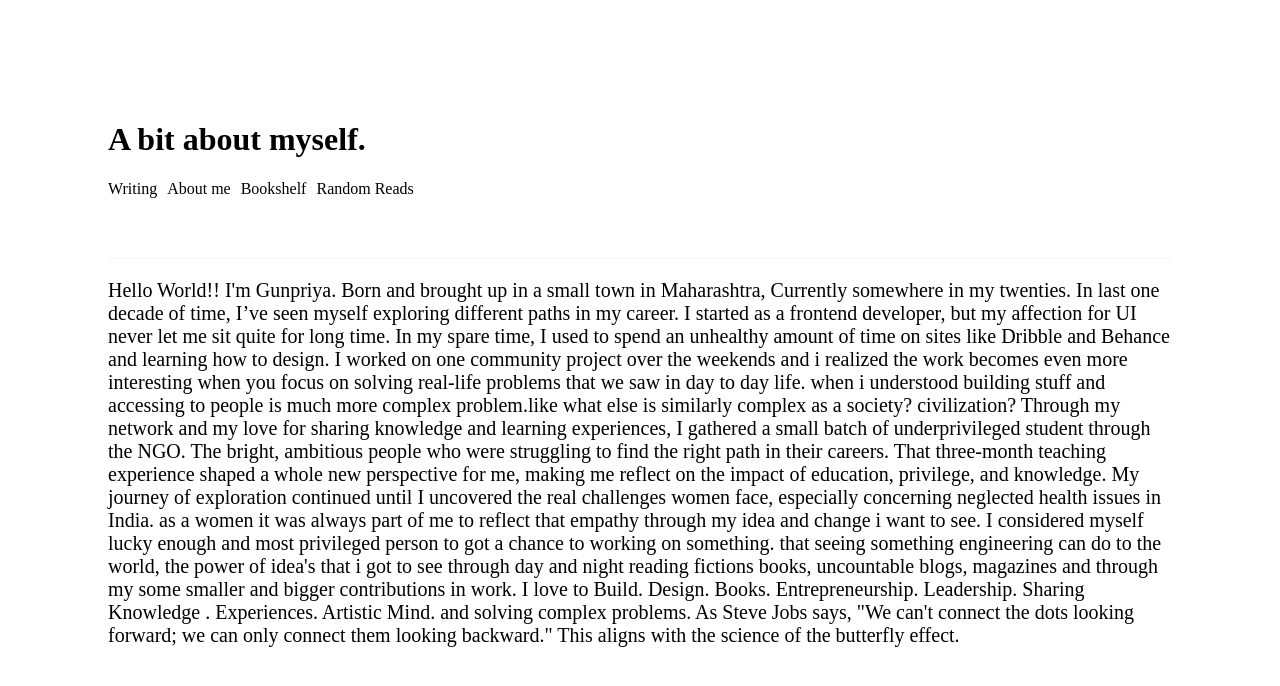
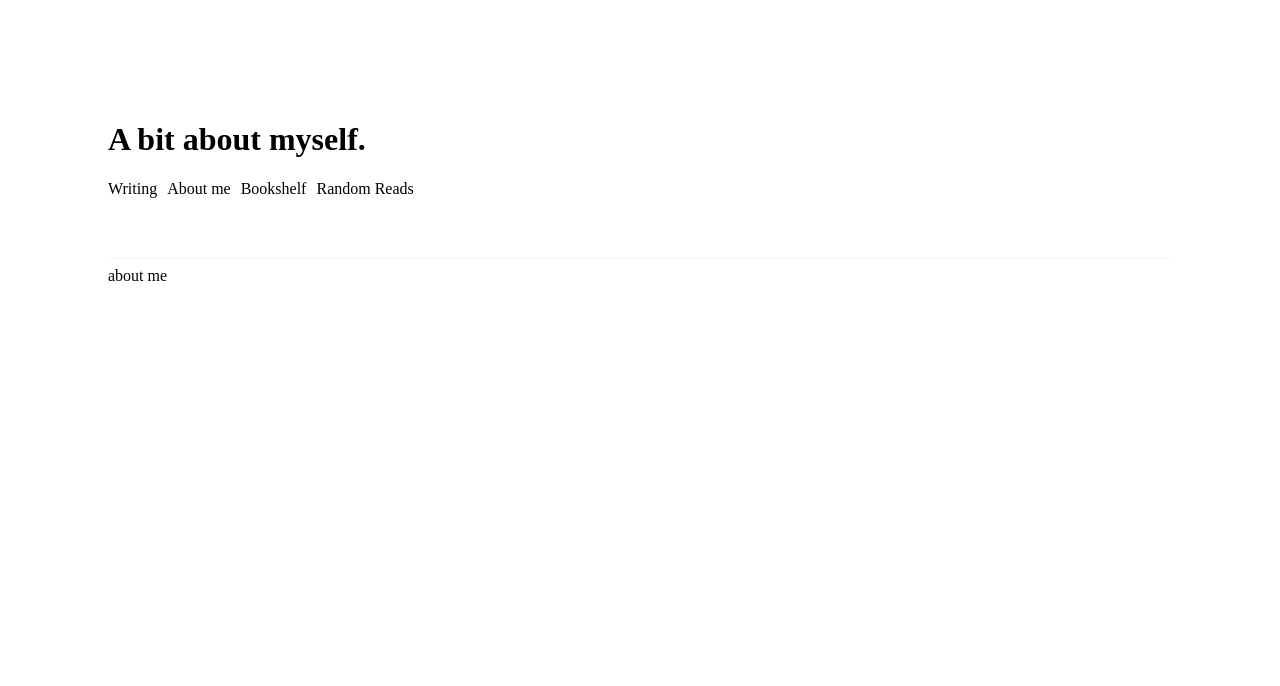
Before and after one commit to priyasarpate/my-site, a Next.js app: page /about in a window 1280 px wide. Shown: the top 686 px of the page. Built offline with nearby package versions, Linux system fonts and the light colour scheme.

Commit message:
new changes

```diff
--- a/pages/about.jsx
+++ b/pages/about.jsx
@@ -8,38 +8,7 @@ export default function about() {
         <h1 className={styles.blogTitle}>A bit about myself.</h1>
         <Navbar />
       </div>
-      <p style={{ fontSize: "20px" }}>
-        Hello World!! I'm Gunpriya. Born and brought up in a small town in
-        Maharashtra, Currently somewhere in my twenties. In last one decade of
-        time, I’ve seen myself exploring different paths in my career. I started
-        as a frontend developer, but my affection for UI never let me sit quite
-        for long time. In my spare time, I used to spend an unhealthy amount of
-        time on sites like Dribble and Behance and learning how to design. I
-        worked on one community project over the weekends and i realized the
-        work becomes even more interesting when you focus on solving real-life
-        problems that we saw in day to day life. when i understood building
-        stuff and accessing to people is much more complex problem.like what
-        else is similarly complex as a society? civilization? Through my network
-        and my love for sharing knowledge and learning experiences, I gathered a
-        small batch of underprivileged student through the NGO. The bright,
-        ambitious people who were struggling to find the right path in their
-        careers. That three-month teaching experience shaped a whole new
-        perspective for me, making me reflect on the impact of education,
-        privilege, and knowledge. My journey of exploration continued until I
-        uncovered the real challenges women face, especially concerning
-        neglected health issues in India. as a women it was always part of me to
-        reflect that empathy through my idea and change i want to see. I
-        considered myself lucky enough and most privileged person to got a
-        chance to working on something. that seeing something engineering can do
-        to the world, the power of idea's that i got to see through day and
-        night reading fictions books, uncountable blogs, magazines and through
-        my some smaller and bigger contributions in work. I love to Build.
-        Design. Books. Entrepreneurship. Leadership. Sharing Knowledge .
-        Experiences. Artistic Mind. and solving complex problems. As Steve Jobs
-        says, "We can't connect the dots looking forward; we can only connect
-        them looking backward." This aligns with the science of the butterfly
-        effect.
-      </p>
+      about me
     </main>
   );
 }
```
